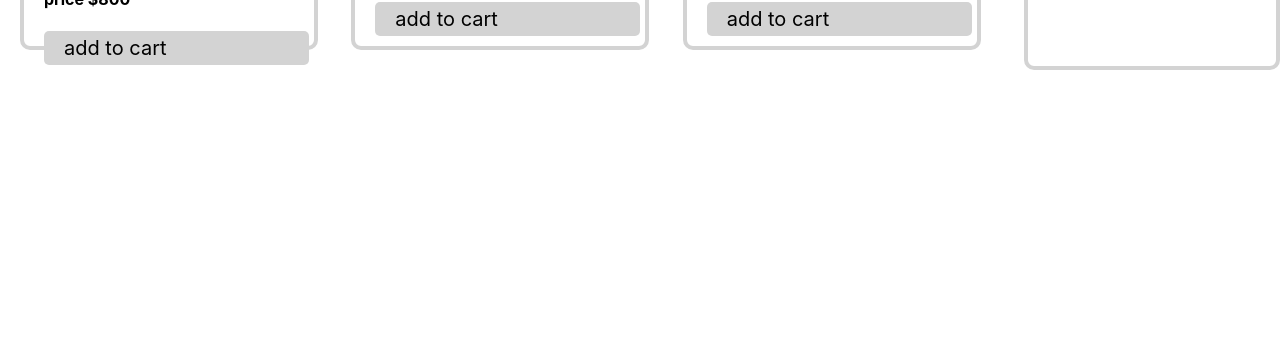
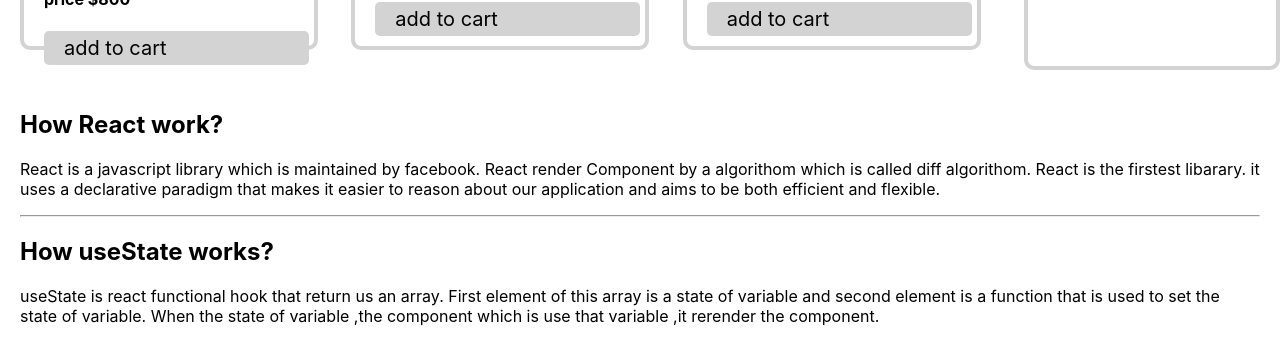
Before and after one commit to 3kramz/get-stucked, a React (Create React App) app: page / in a window 1280 px wide. Shown: the part 1675-2034 px from the top of the page. Before the commit the page ends 1745 px from the top, so only its background shows below. Built offline with nearby package versions, Linux system fonts and the light colour scheme.

Commit message:
QaA added

```diff
--- a/src/App.js
+++ b/src/App.js
@@ -1,6 +1,7 @@
 
 import './App.css';
 import Header from './Component/Header/Header';
+import QaA from './Component/QaA/QaA';
 import Shop from './Component/Shop/Shop';
 
 
@@ -11,6 +12,7 @@ function App() {
     <div >
       <Header ></Header>
       <Shop ></Shop>
+      <QaA></QaA>
     </div>
   );
 }
--- /dev/null
+++ b/src/Component/QaA/QaA.css
@@ -0,0 +1,4 @@
+.QaA{
+    padding: 20px;
+
+}
--- /dev/null
+++ b/src/Component/QaA/QaA.js
@@ -0,0 +1,16 @@
+import React from 'react';
+import './QaA.css'
+const QaA = () => {
+    return (
+        <div className='QaA'>
+            <h2>How React work?</h2>
+            <p>React is a javascript library which is maintained by facebook. React render Component by a algorithom which is called diff algorithom. React is the firstest libarary. it uses a declarative paradigm that makes it easier to reason about our application and aims to be both efficient and flexible.</p>
+            <hr/>
+            <h2>How useState works?</h2>
+            <p>useState is react functional hook that return us an array. First element of this array is a state of variable and second element is a function that is used to set the state of variable. When the state of variable ,the component which is use that variable ,it rerender the component. </p>
+
+        </div>
+    );
+};
+
+export default QaA;
--- a/src/Component/Shop/Shop.js
+++ b/src/Component/Shop/Shop.js
@@ -41,7 +41,6 @@ const Shop = () => {
         } else {
             return num
         }
-
     }
 
     // handle randome gun
@@ -49,12 +48,15 @@ const Shop = () => {
 
     const handleChoose = () => {
         const i = randomNumber(cart.length - 1)
-        console.log(i)
+
         setRandomGun(cart[i])
     }
-    console.log(randomGun)
 
-    const handleAgain = () => setCart([])
+
+    const handleAgain = () => {
+        setCart([])
+        setRandomGun({})
+    }
     return (
         <div className='shop-container'>
             <div className="product-container">
```
